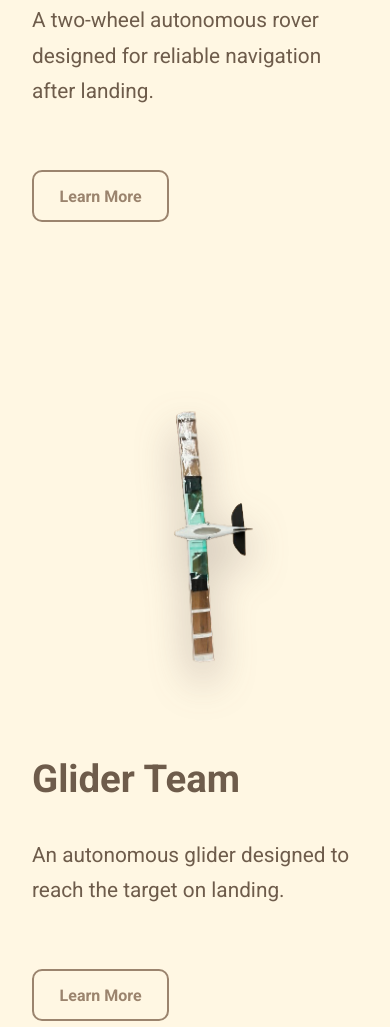
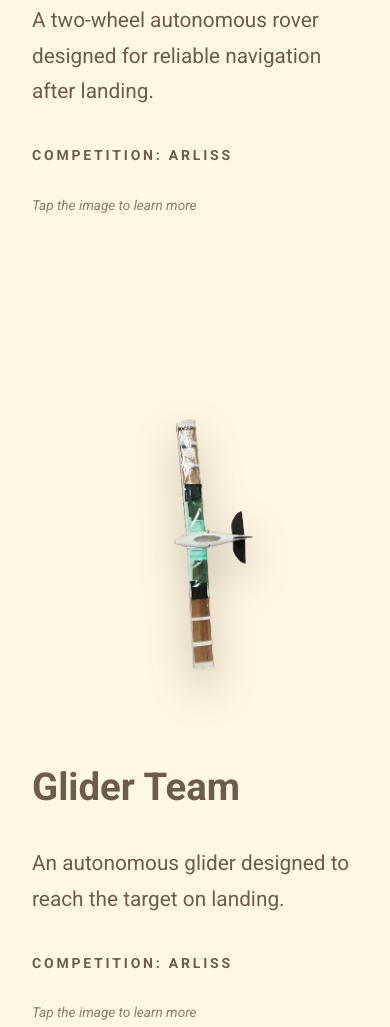
Before and after one commit to CanSatRoboticsClub/CanSatRoboticsClub.github.io, an Astro site: page / in a window 390 px wide. Shown: the part 3125-4152 px from the top of the page. Built offline with nearby package versions, Linux system fonts and the light colour scheme; Astro itself is replaced by a stand-in of ours.

Commit message:
small styling changes

```diff
--- a/src/components/Projects.astro
+++ b/src/components/Projects.astro
@@ -31,12 +31,10 @@ import { projects } from "../data/projects.ts";
                 <div class="project-text">
                     <h2>{project.name}</h2>
                     <p>{project.description}</p>
+                    <p class="eyebrow">COMPETITION: {project.competition}</p>
 
-                    <!-- Looks like a button, but is a plain label: the whole row
-                         is already the link, and links can't contain links. -->
-                    <div class="project-buttons">
-                        <span class="project-button">Learn More</span>
-                    </div>
+                    <!-- Mobile-only hint: the whole row is the link, so this just tells people to tap. -->
+                    <p class="tap-hint">Tap the image to learn more</p>
                 </div>
             </a>
         ))}
@@ -48,7 +46,26 @@ import { projects } from "../data/projects.ts";
         width: 45%;
     }
 
+    .project-text p {
+        margin: 0.15rem 0.1 0.15rem; /* top, sides, bottom */
+    }
+
+    .eyebrow {
+        font-size: 14px;
+    }
+
+    .tap-hint {
+        display: none;
+        font-size: 0.85rem;
+        font-style: italic;
+        opacity: 0.8;
+    }
+
     @media (max-width: 700px) {
+        .tap-hint {
+            display: block;
+        }
+
         .project {
             flex-direction: column;
         }
--- a/src/data/projects.ts
+++ b/src/data/projects.ts
@@ -24,6 +24,7 @@ export interface Project {
     slug: string;
     image: string;
     description: string;
+    competition: string;
     specs: Spec[];
     overview: {
         heading: string;
@@ -40,6 +41,7 @@ export const projects = [
         image: "/assets/images/rover/rover-cover.webp",
         description:
             "A two-wheel autonomous rover designed for reliable navigation after landing.",
+        competition: "ARLISS",
         specs: [
             {label: "Mass", value: "820 g", headline: true},
             {label: "Chassis size (L × W × H)", value: "13 × 6 × 4 cm" },
@@ -80,6 +82,7 @@ export const projects = [
         image: "/assets/images/glider/glider-cover.png",
         description:
             "An autonomous glider designed to reach the target on landing.",
+        competition: "ARLISS",
         specs: [
             { label: "Mass", value: "250 g", headline: true },
             { label: "Wingspan", value: "66 cm", headline: true },
--- a/src/styles/global.css
+++ b/src/styles/global.css
@@ -20,6 +20,14 @@
 html {
     scroll-behavior: smooth;
     scroll-padding-top: 6rem;
+
+    background: var(--secondary-light-brown);
+    background-attachment: fixed;
+}
+
+body {
+    margin: 0;
+    background: transparent;
 }
 
 /* HERO */
```
Also changed, not shown: 8 other files.
